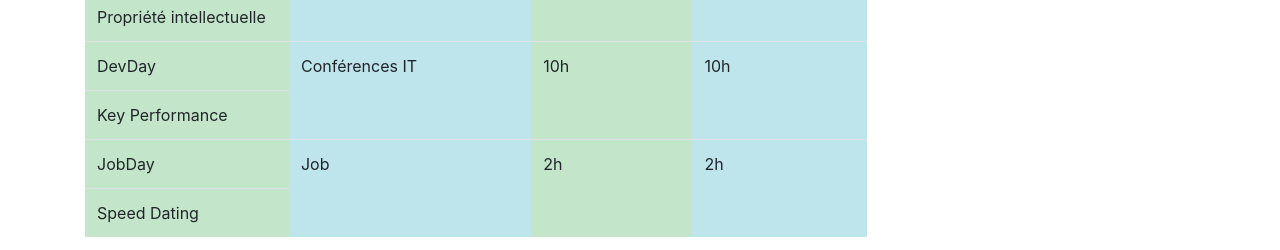
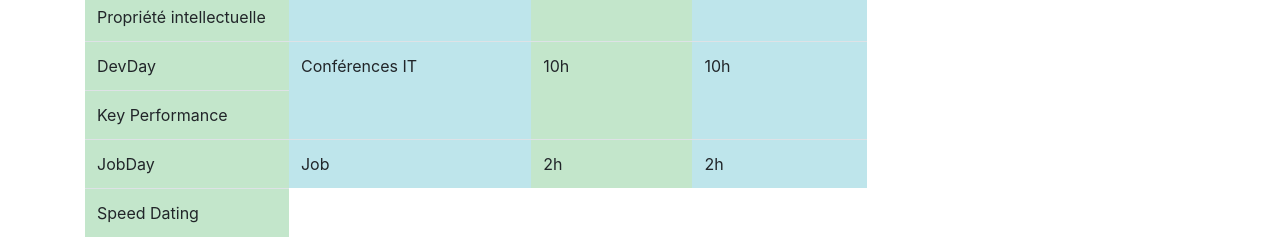
Before and after one commit to mcnadia/mcnadia.github.io, a website with bundled scripts: page index.html in a window 1280 px wide. Shown: the part 4060-4310 px from the top of the page. Built offline with nearby package versions, Linux system fonts and the light colour scheme; grey boxes are pictures that could not be loaded.

Commit message:
Update index.html

```diff
--- a/index.html
+++ b/index.html
@@ -315,9 +315,9 @@ Comme apprentissage, l'EPHEC met en avant l’aspect technique et apporte une ex
                     <tr>
 
                         <td class="table-success">JobDay</td>
-                        <td rowspan="2"class="table-info">Job</td>
-                        <td rowspan="2"class="sum-real-hours table-success">2h</td>
-                        <td rowspan="2"class="sum-hours table-info">2h</td>
+                        <td class="table-info">Job</td>
+                        <td class="sum-real-hours table-success">2h</td>
+                        <td class="sum-hours table-info">2h</td>
                     </tr>
 			<tr>
                         <td class="table-success">Speed Dating</td>
```
